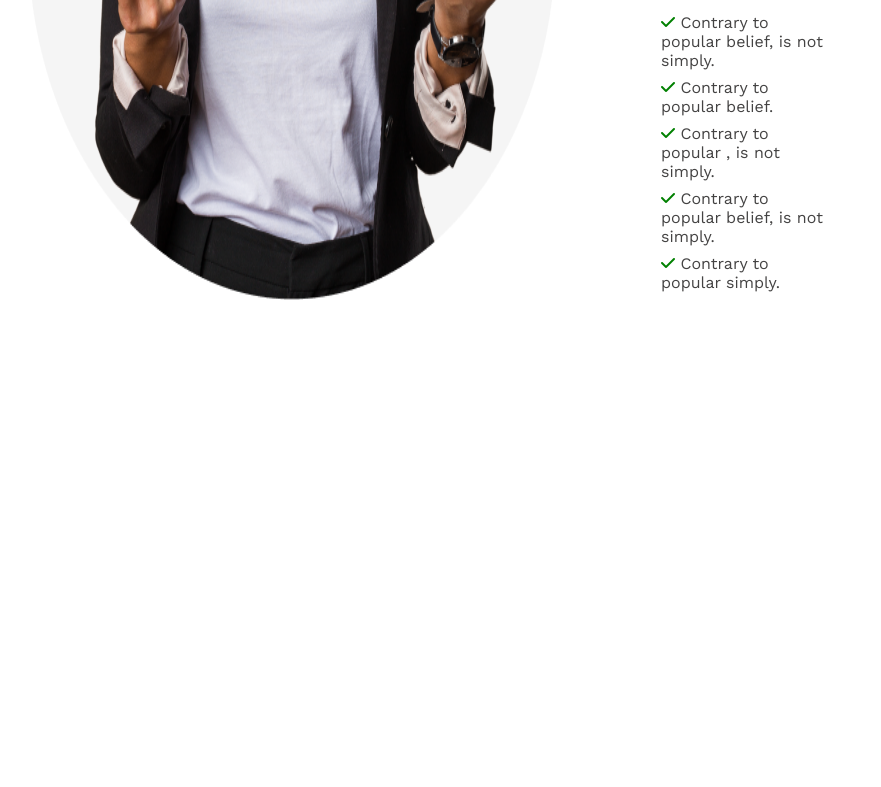
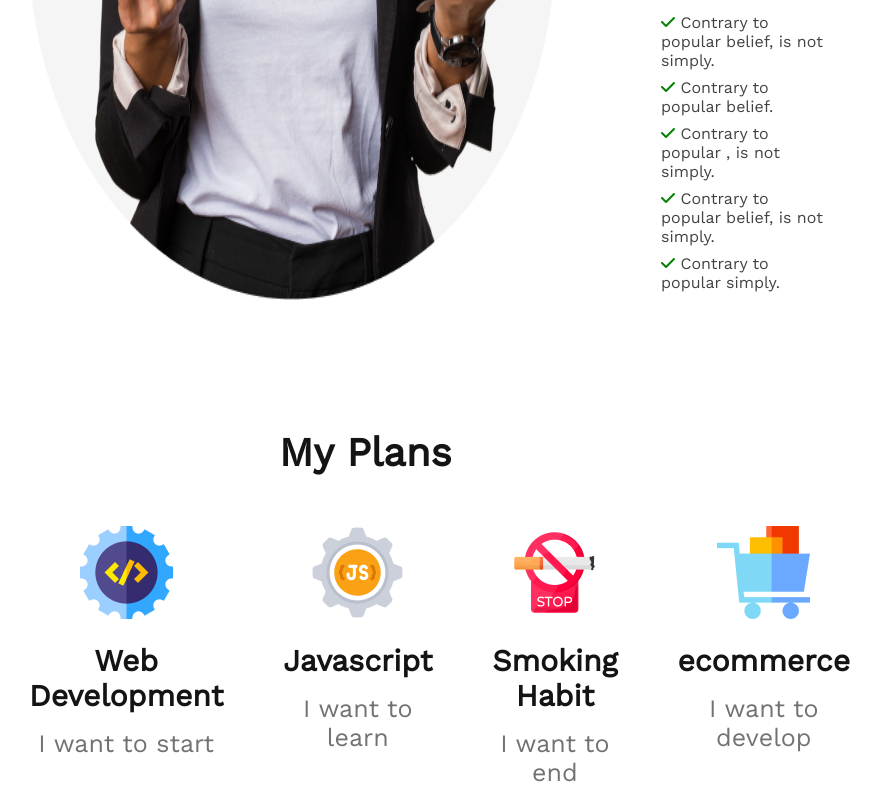
Before and after one commit to MdManjurulHoqueJony/jony-milestone1-assignment1, a plain HTML site: page index.html in a window 1280 px wide. Shown: the part 1634-2421 px from the top of the page, without its empty margins (201-1082 px from the left). Before the commit the page ends 2063 px from the top, so only its background shows below. Drawn offline with nearby package versions, Linux system fonts and the light colour scheme.

Commit message:
plans added

```diff
--- a/index.html
+++ b/index.html
@@ -40,6 +40,29 @@
 
             </div>
         </section>
+        <p class="plan-title">My Plans</p>
+        <section class="plans">
+            <div class="plan">
+                <div class="plan-img"><img src="./images/icons/web.png" alt="web development" width="93px" height="93px"></div>
+                <p class="title">Web Development</p>
+                <p class="description">I want to start</p>
+            </div>
+            <div class="plan">
+                <div class="plan-img"><img src="./images/icons/js.png" alt="js" width="93px" height="93px"></div>
+                <p class="title">Javascript</p>
+                <p class="description">I want to learn</p>
+            </div>
+            <div class="plan">
+                <div class="plan-img"><img src="./images/icons/smoke.png" alt="smoking habit" width="93px" height="93px"></div>
+                <p class="title">Smoking Habit</p>
+                <p class="description">I want to end</p>
+            </div>
+            <div class="plan">
+                <div class="plan-img"><img src="./images/icons/ecom.png" alt="e-commerce" width="93px" height="93px"></div>
+                <p class="title">ecommerce</p>
+                <p class="description">I want to develop</p>
+            </div>
+        </section>
     </main>
     <footer>
 
--- a/styles/assignment1.css
+++ b/styles/assignment1.css
@@ -64,3 +64,41 @@
     margin-bottom: 8px;
     color: #444343;
 }
+
+.plan-title {
+    margin-left: auto;
+    margin-right: auto;
+    width: 8em;
+    font-weight: 700;
+    font-size: 40px;
+    color: #151414;
+    margin-top: 129px;
+    margin-bottom: 50px;
+}
+
+.plans{
+    margin-left: 230px;
+    margin-right: 230px;
+    display: flex;
+    gap: 60px;
+}
+
+.plan .title{
+    font-weight: 700;
+    font-size: 30px;
+    text-align: center;
+    color: #151414;
+    margin-bottom: 16px;
+}
+
+.plan .description{
+    font-weight: 500;
+    font-size: 25px;
+    text-align: center;
+    color: #737272;
+}
+.plan-img{
+    display: flex;
+    justify-content: center;
+    margin-bottom: 24px;
+}
```
